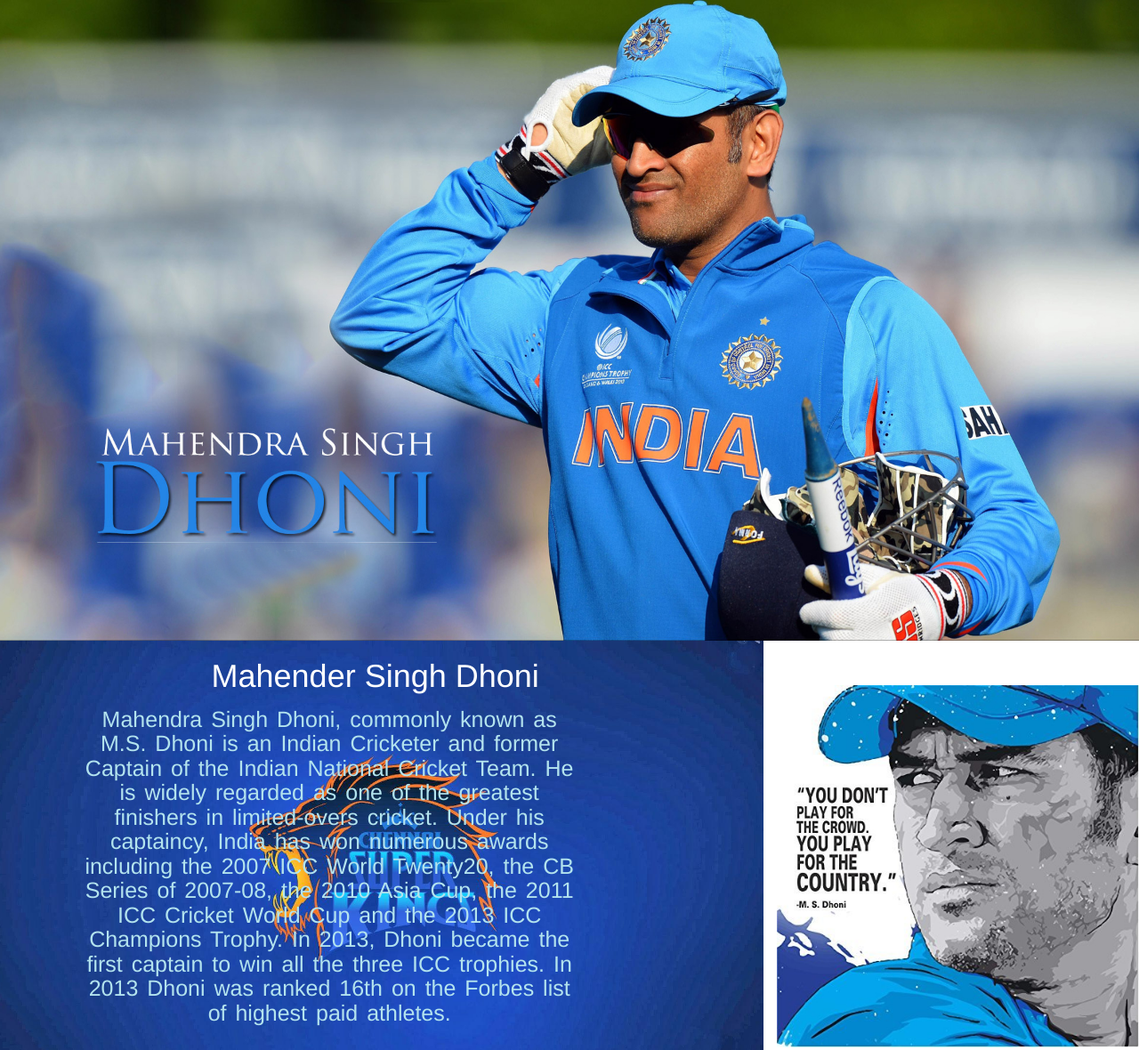
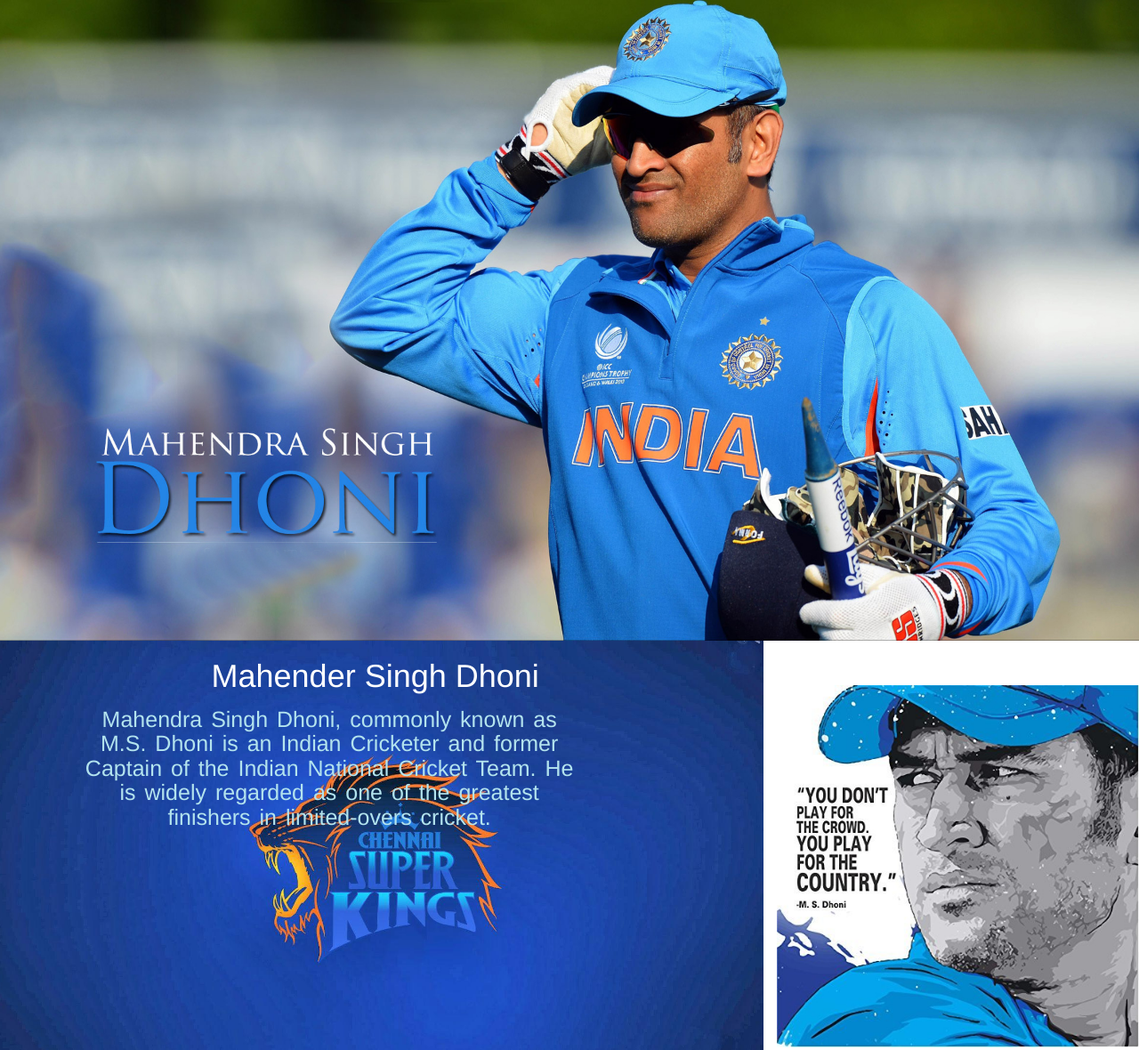
Before and after one commit to Keshav77777/Msd, a plain HTML site: page index.html in a window 1280 px wide. Shown: the top 1180 px of the page at 89% size. Drawn offline with nearby package versions, Linux system fonts and the light colour scheme.

Commit message:
Update index.html

```diff
--- a/index.html
+++ b/index.html
@@ -29,8 +29,7 @@
               <h4 style="color: #b3e3ee;font-size: 25px;">Mahendra Singh Dhoni, commonly known as M.S. Dhoni is an Indian Cricketer and former Captain
                  of the Indian National Cricket Team. He is widely
                  regarded as one of the greatest finishers in limited-overs cricket.
-                 Under his captaincy, India has won numerous awards including the 2007 ICC World Twenty20, the CB Series of 2007-08, the 2010 Asia Cup, the 2011 ICC Cricket World Cup and the 2013 ICC Champions Trophy. In 2013, Dhoni became the first captain to win all the three ICC trophies. In 2013 Dhoni was ranked 16th on the Forbes list of highest paid athletes.</h4>
-            </div>
+                </div>
         </div>
         <div class="Middle-two col-md-4 col-lg-4">
           <img align="right"  src="images/msd1.jpg" alt="Not found">
```
